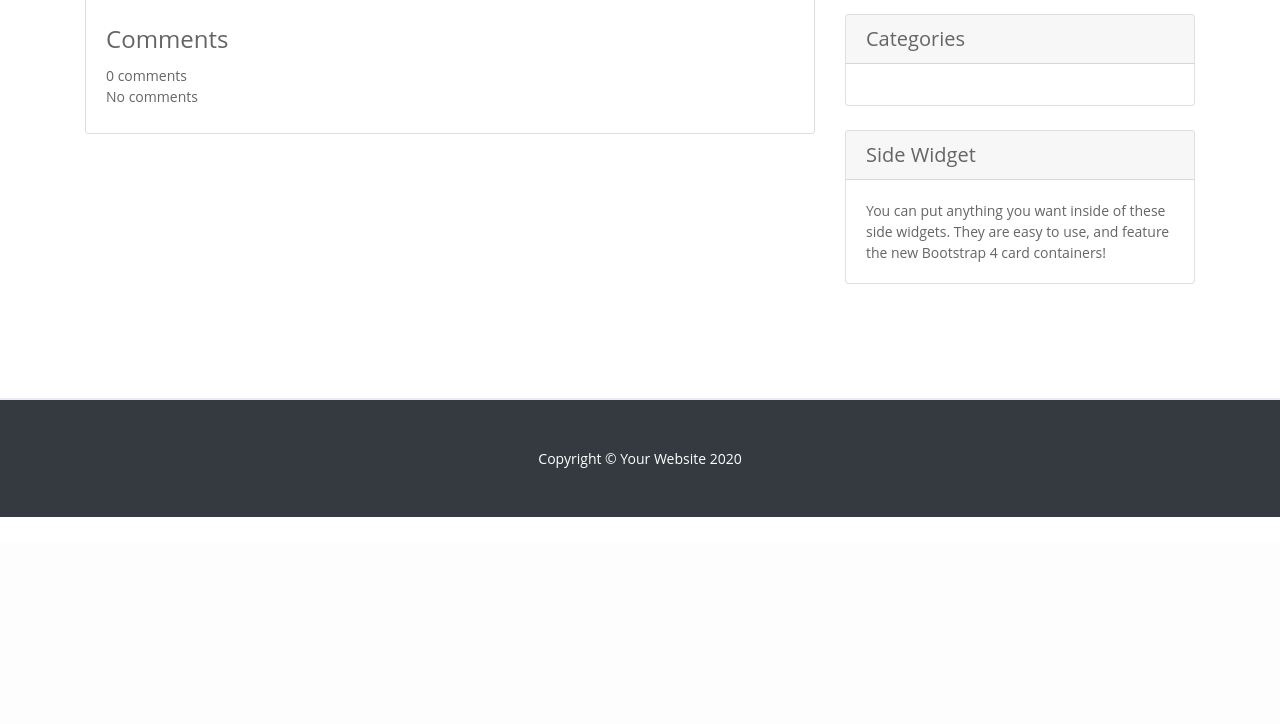
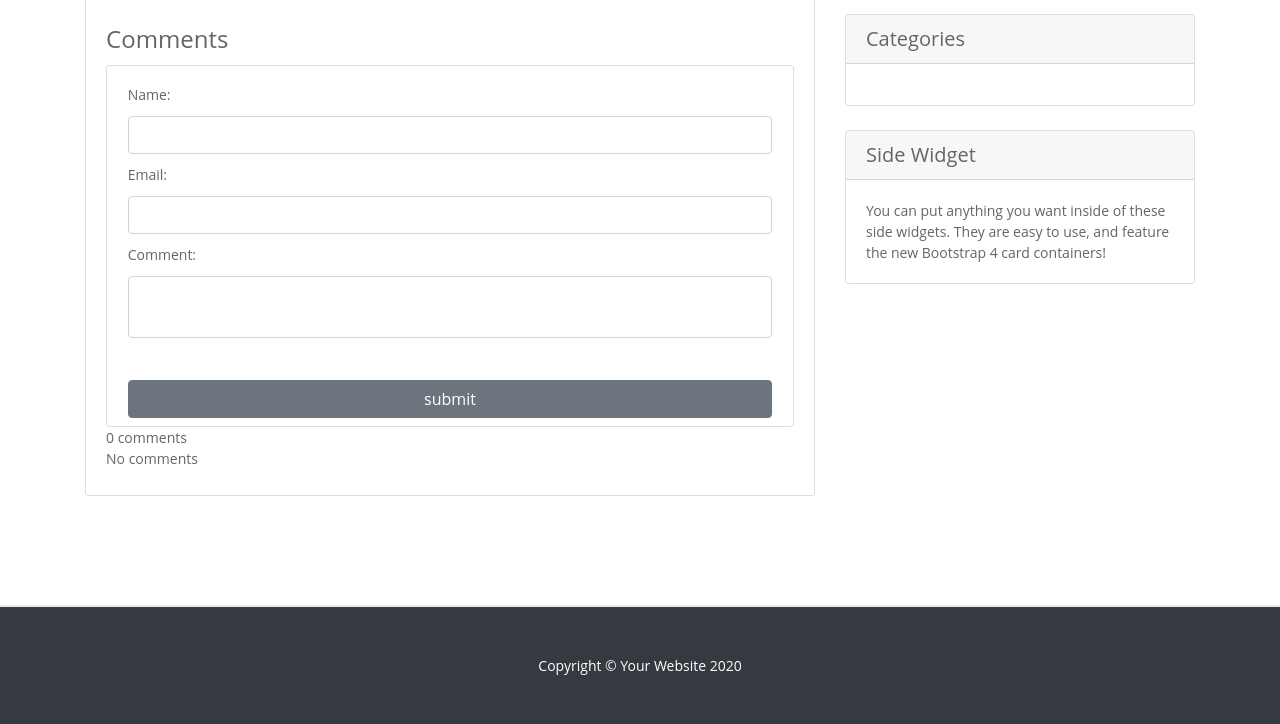
Before and after one commit to achrafOuk/blog-django, a Django app: template templates/blog.html in a window 1280 px wide. Shown: the part 257-981 px from the top of the page. Before the commit the page ends 774 px from the top, so only its background shows below. Run offline with Django 3.2, Linux system fonts and the light colour scheme; the template is opened without the code that fills it: values that come from a table or form of the project are taken from there, others are empty; data comes from the database, SQL or seed files in the repository; parts of the project's set-up code (start-up, migrations or seed data) failed here and were passed over; some libraries are stand-ins or nearby versions.

Commit message:
add comments form

```diff
--- a/templates/blog.html
+++ b/templates/blog.html
@@ -17,12 +17,22 @@
     </div>
   </div>
   <legend>Comments</legend>
+  <form action="POST" class="card py-2">
+    {% csrf_token %} Name:
+    <input name="name" type="text" class="form-control" />
+    Email:
+    <input name="email" type="text" class="form-control" />
+    Comment:
+    <textarea name="body" class="form-control"></textarea><br />
+    <button class="btn btn-secondary" type="submit">submit</button>
+  </form>
   {% if not comments %}
   <div id="comments">0 comments</div>
   <p>No comments</p>
   {% else %} {% endif %} {% for comment in comments %}
   <div class="comment">
-    {{ comment.user }} on {{comment.date_posted|date:"F d, Y" }}
+    <h5 class="h5 g-color-gray-dark-v1 mb-0">{{ comment.user }}</h5>
+    {{comment.date_posted|date:"F d, Y" }}
     <p>{{ comment.content }}</p>
   </div>
   {% endfor %}
@@ -53,5 +63,18 @@
     height: 100px;
     border-radius: 100%;
   }
+  form.card.py-2 {
+    padding: 3%;
+    line-height: 3;
+  }
+  .comment {
+    padding: 2%;
+    margin-top: 2%;
+    height: fit-content;
+    border: 0.1rem solid #343a40;
+  }
+  h5.h5.g-color-gray-dark-v1.mb-0 {
+    font-weight: bold;
+  }
 </style>
 {% endblock %}
```
